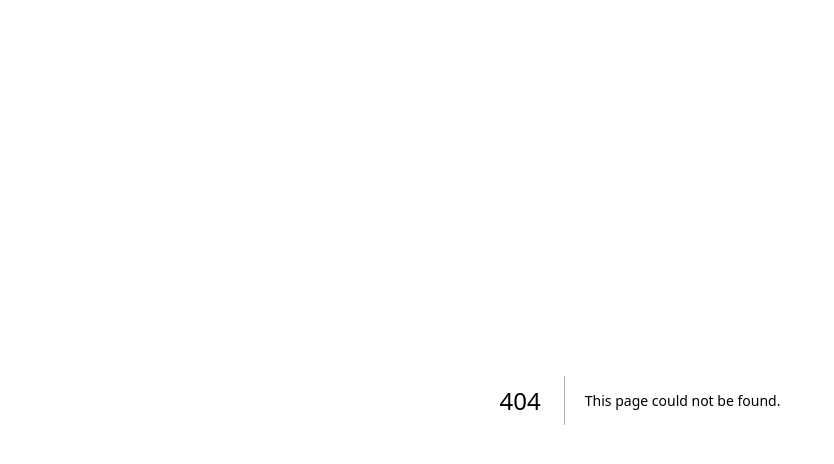
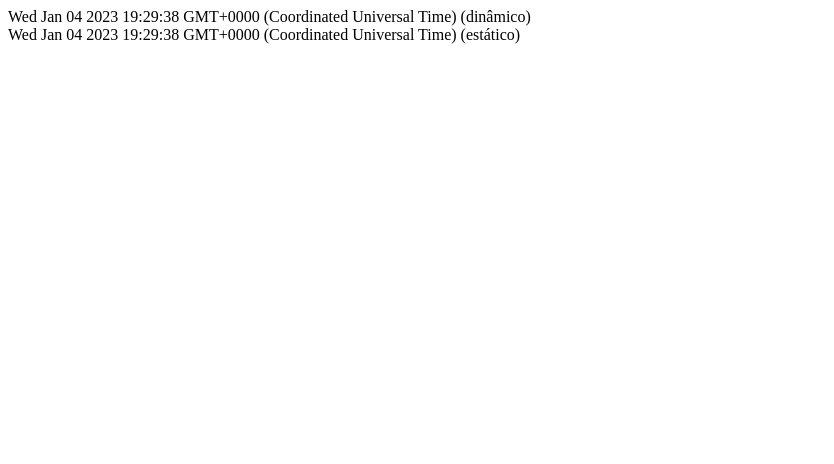
Before and after one commit to FeijoHigor/projeto-unico, a Next.js app: page /tempo in a window 1280 px wide. Before the commit this address had no page. Shown: the top 464 px of the page, without its empty margins (0-834 px from the left). Built offline with nearby package versions, Linux system fonts and the light colour scheme.

Commit message:
test getStaticProps

```diff
--- /dev/null
+++ b/pages/tempo.js
@@ -0,0 +1,28 @@
+function Tempo(props) {
+    const dynamicDate = new Date()
+    const dynamicDateString = dynamicDate.toString()
+
+    return (
+        <div>
+            <div>
+                {dynamicDateString} (dinâmico)
+            </div>
+            <div>
+                {props.staticDateString} (estático)
+            </div>
+        </div>
+    )
+}
+
+export function getStaticProps() {
+    const staticDate = new Date()
+    const staticDateString = staticDate.toString()
+
+    return {
+        props: {
+            staticDateString
+        }
+    }
+}
+
+export default Tempo
```
